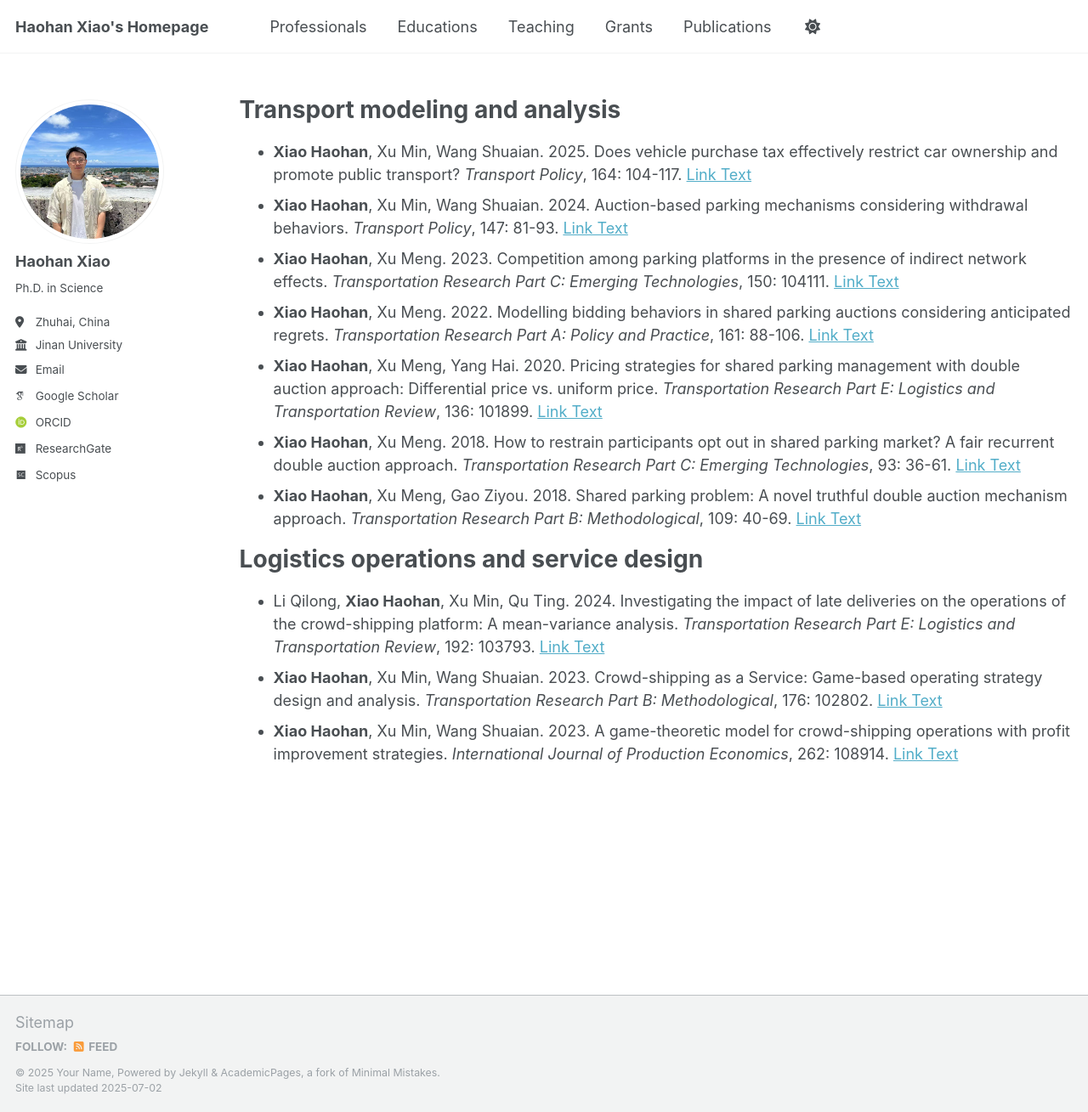
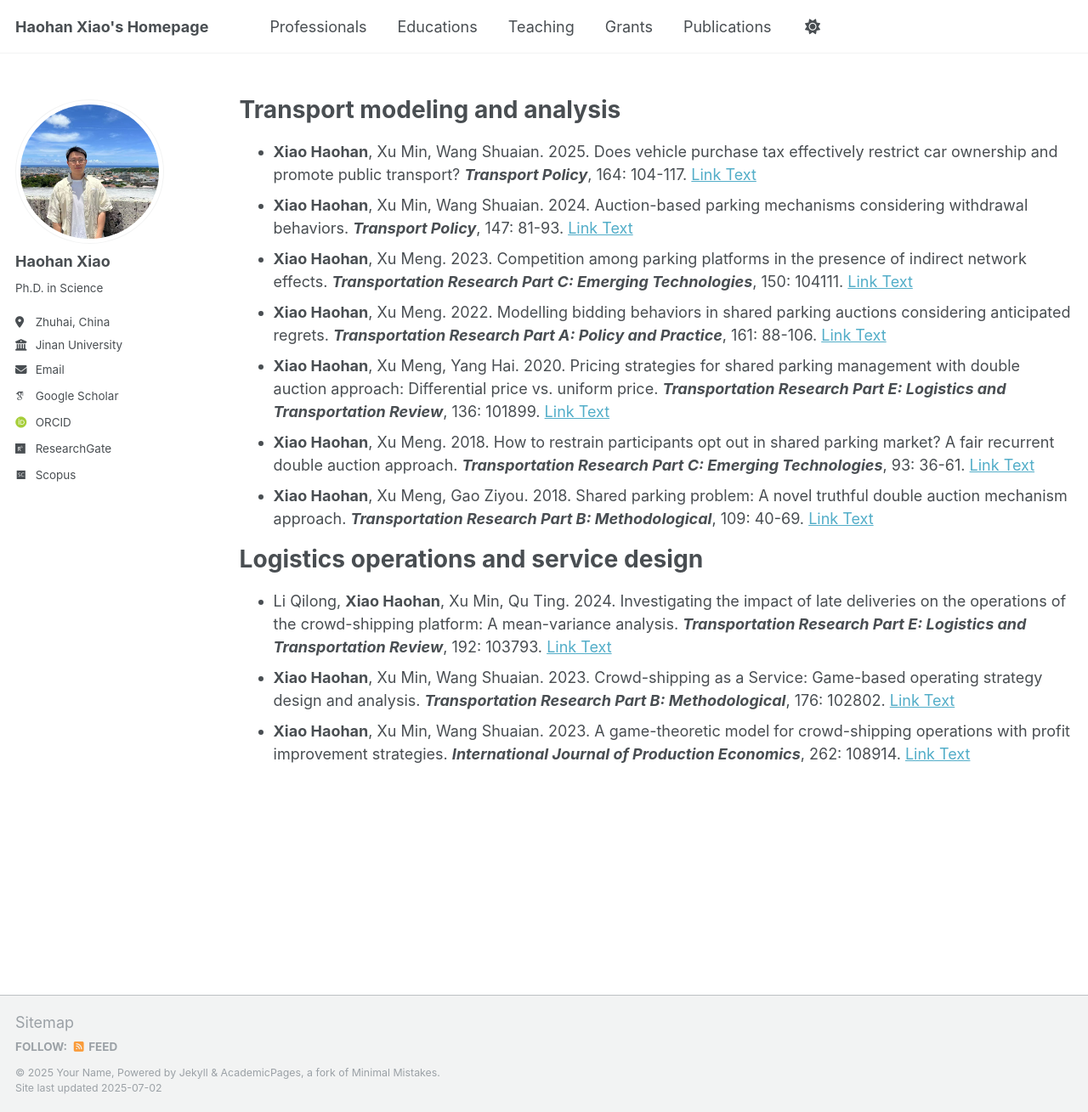
Before and after one commit to haohanxiao1/haohanxiao1.github.io, a Jekyll site: the page built from _pages/publications.md, in a window 1280 px wide and 1309 px high. Shown: the whole window at 85% size. Built offline with Jekyll 4.4.1, drawn with Linux system fonts in a browser that asks for light colours; some web fonts are replaced; a script that is not in the unit is left out.

```diff
--- a/_pages/publications.md
+++ b/_pages/publications.md
@@ -8,16 +8,16 @@ author_profile: true
 
 Transport modeling and analysis
 ======
-*  **Xiao Haohan**, Xu Min, Wang Shuaian. 2025. Does vehicle purchase tax effectively restrict car ownership and promote public transport? *Transport Policy*, 164: 104-117. [Link Text](https://doi.org/10.1016/j.tranpol.2025.01.038)
-*  **Xiao Haohan**, Xu Min, Wang Shuaian. 2024. Auction-based parking mechanisms considering withdrawal behaviors. *Transport Policy*, 147: 81-93. [Link Text](https://doi.org/10.1016/j.tranpol.2023.12.010)
-*  **Xiao Haohan**, Xu Meng. 2023. Competition among parking platforms in the presence of indirect network effects. *Transportation Research Part C: Emerging Technologies*, 150: 104111. [Link Text](https://doi.org/10.1016/j.trc.2023.104111)
-*  **Xiao Haohan**, Xu Meng. 2022. Modelling bidding behaviors in shared parking auctions considering anticipated regrets. *Transportation Research Part A: Policy and Practice*, 161: 88-106. [Link Text](https://doi.org/10.1016/j.tra.2022.05.001)
-*  **Xiao Haohan**, Xu Meng, Yang Hai. 2020. Pricing strategies for shared parking management with double auction approach: Differential price vs. uniform price. *Transportation Research Part E: Logistics and Transportation Review*, 136: 101899. [Link Text](https://doi.org/10.1016/j.tre.2020.101899)
-*  **Xiao Haohan**, Xu Meng. 2018. How to restrain participants opt out in shared parking market? A fair recurrent double auction approach. *Transportation Research Part C: Emerging Technologies*, 93: 36-61. [Link Text](https://doi.org/10.1016/j.trc.2018.05.023)
-*  **Xiao Haohan**, Xu Meng, Gao Ziyou. 2018. Shared parking problem: A novel truthful double auction mechanism approach. *Transportation Research Part B: Methodological*, 109: 40-69. [Link Text](https://doi.org/10.1016/j.trb.2018.01.008)
+*  **Xiao Haohan**, Xu Min, Wang Shuaian. 2025. Does vehicle purchase tax effectively restrict car ownership and promote public transport? ***Transport Policy***, 164: 104-117. [Link Text](https://doi.org/10.1016/j.tranpol.2025.01.038)
+*  **Xiao Haohan**, Xu Min, Wang Shuaian. 2024. Auction-based parking mechanisms considering withdrawal behaviors. ***Transport Policy***, 147: 81-93. [Link Text](https://doi.org/10.1016/j.tranpol.2023.12.010)
+*  **Xiao Haohan**, Xu Meng. 2023. Competition among parking platforms in the presence of indirect network effects. ***Transportation Research Part C: Emerging Technologies***, 150: 104111. [Link Text](https://doi.org/10.1016/j.trc.2023.104111)
+*  **Xiao Haohan**, Xu Meng. 2022. Modelling bidding behaviors in shared parking auctions considering anticipated regrets. ***Transportation Research Part A: Policy and Practice***, 161: 88-106. [Link Text](https://doi.org/10.1016/j.tra.2022.05.001)
+*  **Xiao Haohan**, Xu Meng, Yang Hai. 2020. Pricing strategies for shared parking management with double auction approach: Differential price vs. uniform price. ***Transportation Research Part E: Logistics and Transportation Review***, 136: 101899. [Link Text](https://doi.org/10.1016/j.tre.2020.101899)
+*  **Xiao Haohan**, Xu Meng. 2018. How to restrain participants opt out in shared parking market? A fair recurrent double auction approach. ***Transportation Research Part C: Emerging Technologies***, 93: 36-61. [Link Text](https://doi.org/10.1016/j.trc.2018.05.023)
+*  **Xiao Haohan**, Xu Meng, Gao Ziyou. 2018. Shared parking problem: A novel truthful double auction mechanism approach. ***Transportation Research Part B: Methodological***, 109: 40-69. [Link Text](https://doi.org/10.1016/j.trb.2018.01.008)
 
 Logistics operations and service design
 ======
-*  Li Qilong, **Xiao Haohan**, Xu Min, Qu Ting. 2024. Investigating the impact of late deliveries on the operations of the crowd-shipping platform: A mean-variance analysis. *Transportation Research Part E: Logistics and Transportation Review*, 192: 103793. [Link Text](https://doi.org/10.1016/j.tre.2024.103793)
-*  **Xiao Haohan**, Xu Min, Wang Shuaian. 2023. Crowd-shipping as a Service: Game-based operating strategy design and analysis. *Transportation Research Part B: Methodological*, 176: 102802. [Link Text](https://doi.org/10.1016/j.trb.2023.102802)
-*  **Xiao Haohan**, Xu Min, Wang Shuaian. 2023. A game-theoretic model for crowd-shipping operations with profit improvement strategies. *International Journal of Production Economics*, 262: 108914. [Link Text](https://doi.org/10.1016/j.ijpe.2023.108914)
+*  Li Qilong, **Xiao Haohan**, Xu Min, Qu Ting. 2024. Investigating the impact of late deliveries on the operations of the crowd-shipping platform: A mean-variance analysis. ***Transportation Research Part E: Logistics and Transportation Review***, 192: 103793. [Link Text](https://doi.org/10.1016/j.tre.2024.103793)
+*  **Xiao Haohan**, Xu Min, Wang Shuaian. 2023. Crowd-shipping as a Service: Game-based operating strategy design and analysis. ***Transportation Research Part B: Methodological***, 176: 102802. [Link Text](https://doi.org/10.1016/j.trb.2023.102802)
+*  **Xiao Haohan**, Xu Min, Wang Shuaian. 2023. A game-theoretic model for crowd-shipping operations with profit improvement strategies. ***International Journal of Production Economics***, 262: 108914. [Link Text](https://doi.org/10.1016/j.ijpe.2023.108914)
```
